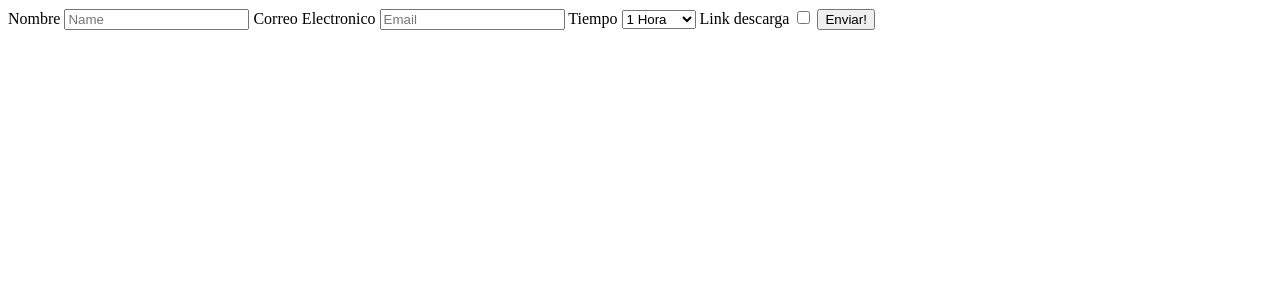
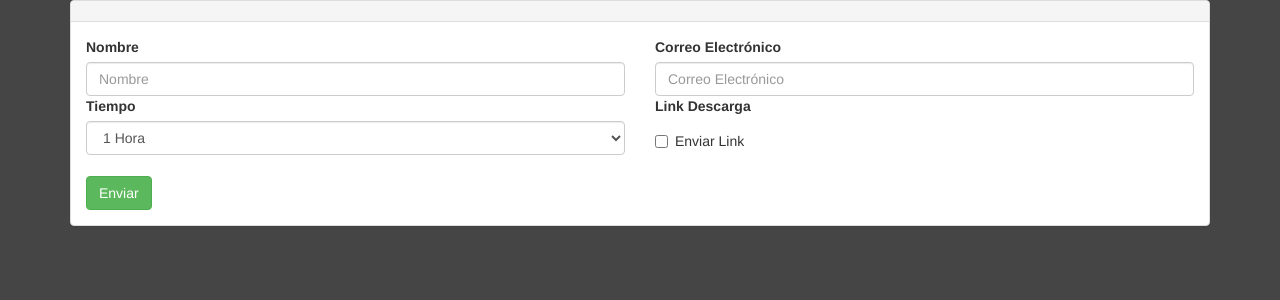
Before and after one commit to DigitalDev-Toth/mirror-std, a PHP site: page /php/send.php in a window 1280 px wide. Shown: the top 300 px of the page. Run offline with PHP 8.4, Linux system fonts and the light colour scheme.

Commit message:
disenho ok

```diff
--- a/js/tools/handler.js
+++ b/js/tools/handler.js
@@ -161,7 +161,7 @@ var handler = {
                                             +'<h4 class="modal-title" id="myModalLabel1">'+ lang.titleSendModal +'</h4>'
                                         +'</div>'
                                         +'<div class="modal-body">'
-                                            +'<div id="sendForm"><iframe id="sendFrame" src="php/send.php?study='+study+'" width="100% height="100%" frameborder="0"></iframe></div>'
+                                            +'<div id="sendForm"><iframe id="sendFrame" src="php/send.php?study='+study+'" width="100%" height="300" frameborder="0"></iframe></div>'
                                         +'</div>'
                                     +'</div>'
                                 +'</div>'
--- a/php/send.php
+++ b/php/send.php
@@ -6,16 +6,36 @@ if(isset($_REQUEST['recipientEmail'])) {
 <!DOCTYPE html>
 <html lang="es">
 <head>
+	<meta charset="utf-8">
 	<title></title>
+	<link rel="stylesheet" type="text/css" href="../css/bootstrap.css">
+	<style type="text/css">
+	body {
+		background-color: #454545;
+	}
+	</style>
 </head>
 <body>
-	<form action="" method="post" accept-charset="utf-8">
-		<span>Nombre</span>
-		<input type="text" name="recipientName" id="recipientName" value="" placeholder="Name">
-		<span>Correo Electronico</span>
-		<input type="email" name="recipientEmail" id="recipientEmail" value="" placeholder="Email">
-		<span>Tiempo</span>
-		<select name="recipientTime" name="recipientTime" id="recipientTime">
+<div class="container">
+	<div class="panel panel-default">
+		  <div class="panel-heading">
+				<h3 class="panel-title"></h3>
+		  </div>
+		  <div class="panel-body">
+				<form action="" method="POST" role="form" accept-charset="utf-8">
+					<div class="form-group">
+						<div class="row">
+							<div class="col-xs-6 col-sm-6 col-md-6 col-lg-6">
+								<label for="">Nombre</label>
+								<input type="text" class="form-control" id="recipientName" name="recipientName" placeholder="Nombre">
+							</div>
+							<div class="col-xs-6 col-sm-6 col-md-6 col-lg-6">
+								<label for="">Correo Electrónico</label>
+								<input type="text" class="form-control" id="recipientEmail" name="recipientEmail" placeholder="Correo Electrónico">
+							</div>
+							<div class="col-xs-6 col-sm-6 col-md-6 col-lg-6">
+								<label for="">Tiempo</label>
+								<select name="recipientTime" class="form-control" name="recipientTime" id="recipientTime">
 									<option value="60">1 Hora</option>
 									<option value="240">4 Horas</option>
 									<option value="600">10 horas</option>
@@ -24,9 +44,24 @@ if(isset($_REQUEST['recipientEmail'])) {
 									<option value="14400">4 Dias</option>
 									<option value="25200">7 Dias</option>
 								</select>
-		<span>Link descarga</span>
-		<input type="checkbox" name="recipientDownload" id="recipientDownload" value="">
-		<input type="submit" name="send" value="Enviar!">
+							</div>
+							<div class="col-xs-6 col-sm-6 col-md-6 col-lg-6">
+								<label for="">Link Descarga</label>
+								<div class="checkbox">
+									<label>
+										<input type="checkbox" id="recipientDownload" name="recipientDownload">
+										Enviar Link
+									</label>
+								</div>
+							</div>
+						</div>
+					</div>
+					<button type="submit" class="btn btn-success">Enviar</button>
 				</form>
+		  </div>
+	</div>
+</div>
+	<script type="text/javascript" src="../js/libs/jquery-1.8.1.min.js"></script>
+	<script type="text/javascript" src="../js/libs/bootstrap.min.js"></script>
 </body>
 </html>
```
Lines whose indentation alone changed are shown as unchanged.
